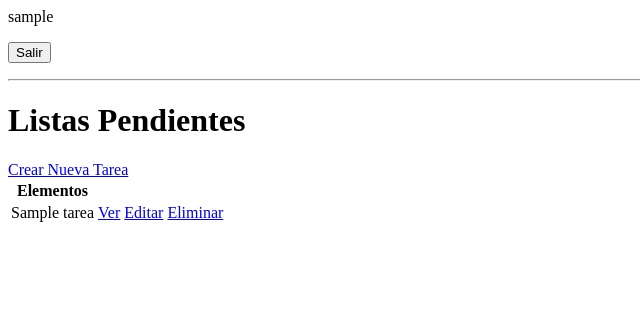
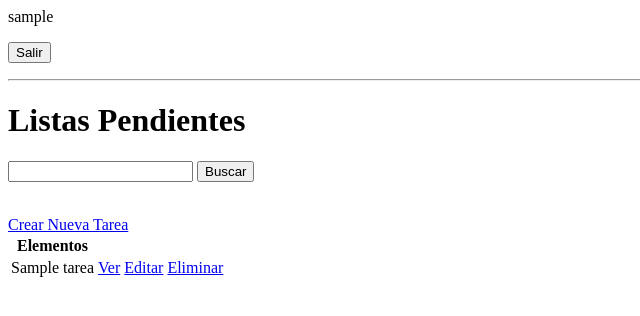
Before and after one commit to kenkairon/proyecto_tareas_django, a Django app: page / in a window 1280 px wide. Shown: the top 316 px of the page, without its empty margins (0-640 px from the left). Run offline with Django 5.2, Linux system fonts and the light colour scheme; a user stored in the database is signed in; tables that the repository leaves empty hold one stand-in row (values such as "Sample post").

Commit message:
Agregamos en views.py la configuracion de la búsqueda

```diff
--- a/proyecto/baseapp/templates/baseapp/tarea_list.html
+++ b/proyecto/baseapp/templates/baseapp/tarea_list.html
@@ -8,27 +8,56 @@
 <a href="{% url 'login' %}">Ingresar</a>
 {% endif %}
 <hr>
+<h1>Listas Pendientes</h1>
+<!-- Formulario de búsqueda -->
+<form method="GET">
+    <input type="text" name="area-buscar" value="{{ valor_buscado }}">
+    <input type="submit" value="Buscar">
+</form>
+<br>
+<a href="{% url 'crear-tarea' %}">Crear Nueva Tarea</a>
 
-<h1>Listas Pendientes</h1>
-<a href="{% url 'crear-tarea' %}">Crear Nueva Tarea</a>
 <table>
     <tr>
         <th>Elementos</th>
         <th></th>
         <th></th>
         <th></th>
-
     </tr>
 
     {% for tarea in tareas %}
     <tr>
-        <td>{{tarea.titulo}}</td>
+        <td>{{ tarea.titulo }}</td>
         <td><a href="{% url 'tarea' tarea.id %}">Ver</a></td>
         <td><a href="{% url 'editar-tarea' tarea.id %}">Editar</a></td>
         <td><a href="{% url 'eliminar-tarea' tarea.id %}">Eliminar</a></td>
-
     </tr>
     {% empty %}
     <h3>No hay elementos en la lista</h3>
     {% endfor %}
 </table>
+
+<!-- Controles de paginación -->
+<div class="pagination">
+    <span class="step-links">
+        {% if is_paginated %}
+        {% if page_obj.has_previous %}
+        <a href="?page=1{% if valor_buscado %}&area-buscar={{ valor_buscado }}{% endif %}">&laquo; Primera</a>
+        <a
+            href="?page={{ page_obj.previous_page_number }}{% if valor_buscado %}&area-buscar={{ valor_buscado }}{% endif %}">Anterior</a>
+        {% endif %}
+
+        <span class="current">
+            Página {{ page_obj.number }} de {{ page_obj.paginator.num_pages }}
+        </span>
+
+        {% if page_obj.has_next %}
+        <a
+            href="?page={{ page_obj.next_page_number }}{% if valor_buscado %}&area-buscar={{ valor_buscado }}{% endif %}">Siguiente</a>
+        <a
+            href="?page={{ page_obj.paginator.num_pages }}{% if valor_buscado %}&area-buscar={{ valor_buscado }}{% endif %}">Última
+            &raquo;</a>
+        {% endif %}
+        {% endif %}
+    </span>
+</div>
--- a/proyecto/baseapp/views.py
+++ b/proyecto/baseapp/views.py
@@ -46,6 +46,11 @@ class ListasPendientes(LoginRequiredMixin, ListView):
         context['tareas'] = context['tareas'].filter(usuario=self.request.user) #usuario lo creamos en el modelo
         context['count'] = context['tareas'].filter(completo=False).count()
 
+        # codigo para hacer la búsqueda
+        valor_buscado = self.request.GET.get('area-buscar') or ''
+        if valor_buscado:
+            context['tareas'] = context['tareas'].filter(titulo__icontains=valor_buscado)
+        context['valor_buscado'] = valor_buscado
         return context
 
 class DetalleTarea(LoginRequiredMixin, DetailView):
```
Also changed, not shown: README.md.
